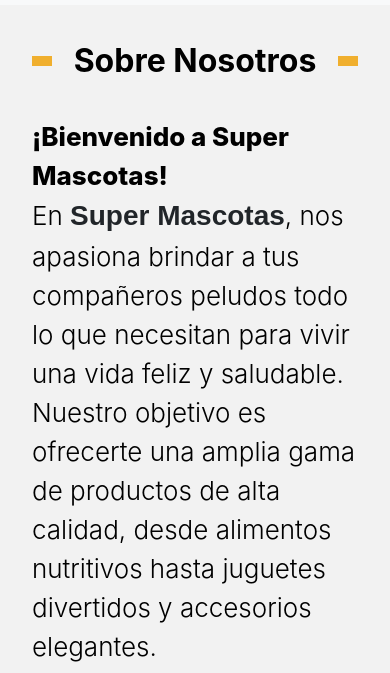
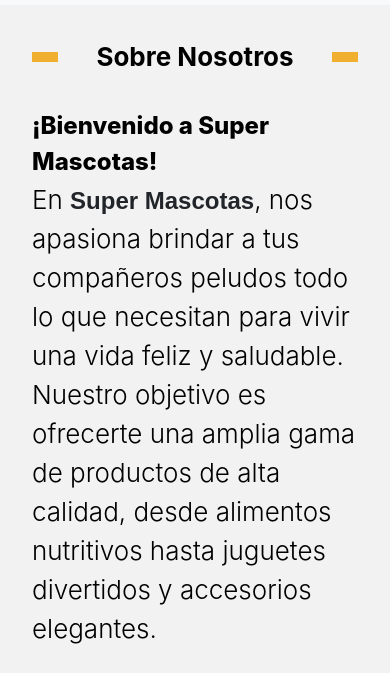
Before and after one commit to LucasBloise/lucasbloise.github.io, a plain HTML site: page pages/sobre_nosotros.html in a window 390 px wide. Shown: the part 111-784 px from the top of the page. Drawn offline with nearby package versions, Linux system fonts and the light colour scheme; files whose address does not match are found by name.

Commit message:
Changue About us font size

```diff
--- a/styles/sobre_nosotros.css
+++ b/styles/sobre_nosotros.css
@@ -87,12 +87,25 @@
     .section-title-text {
         margin-left: 1rem;
         margin-right: 1rem;
+        font-size: 26px;
     }
 
     .section-title-line {
-        width: 6%;
+        width: 8%;
     }
 
+    .title {
+        color: black;
+        font-size: 24px;
+        font-family: Inter;
+        font-weight: 800;
+        word-wrap: break-word;
+    }
+
+    .highlight {
+        font-size: 24px;
+        font-weight: 600;
+    }
 }
 
 @media (min-width: 501px) {
@@ -101,8 +114,9 @@
         margin-right: 2rem;
     }
 
+
     .section-title-line {
-        width: 10%;
+        width: 15%;
     }
 }
 
```
